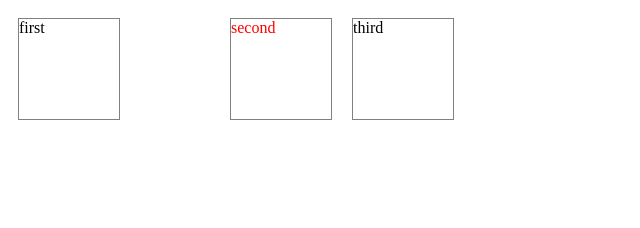
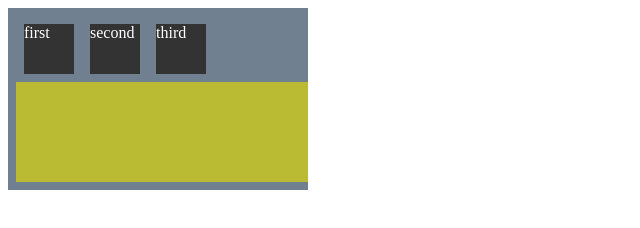
Before and after one commit to homekeeper89/DayilyPractice, a plain HTML site: page html_css/home.html in a window 1280 px wide. Shown: the top 228 px of the page, without its empty margins (0-640 px from the left). Drawn offline with Linux system fonts and the light colour scheme.

Commit message:
[new] float , overflow, clear
float를 쓰면 컴포넌트가 둥둥
그래서 이를 인식해주기 위해서 부모에선 overflow, 아래 막내는 clear를 해줘야함

```diff
--- a/html_css/home.html
+++ b/html_css/home.html
@@ -7,19 +7,26 @@
   <title>Document</title>
   <style>
     .wrap{
-      height: 3000px;
+      background-color:slategray;
+      padding:0.5rem;
+      width:300px;
+      box-sizing: border-box;
+      overflow: hidden;
     }
-    .wrap > div{
-      border: 1px solid gray;
-      width: 100px;
+    .wrap > div {
+      background-color:#333;
+      width: 50px;
+      height: 50px;
+      margin:0.5rem;
+      color:#fff;
+      float:left;
+    }
+    footer {
+      width:300px;
       height: 100px;
-      margin:10px;
-      float: left;
-      /* 포지션 기본값은 static */
-    }
-    .wrap > div:nth-child(2){
-      color:red;
-      margin-left:100px;
+      background-color:#bb3;
+      margin-top:0.5rem;
+      clear:left;
     }
   </style>
 </head>
@@ -28,6 +35,7 @@
     <div>first</div>
     <div>second</div>
     <div>third</div>
+    <footer></footer>
   </div>
 </body>
 </html>
```
